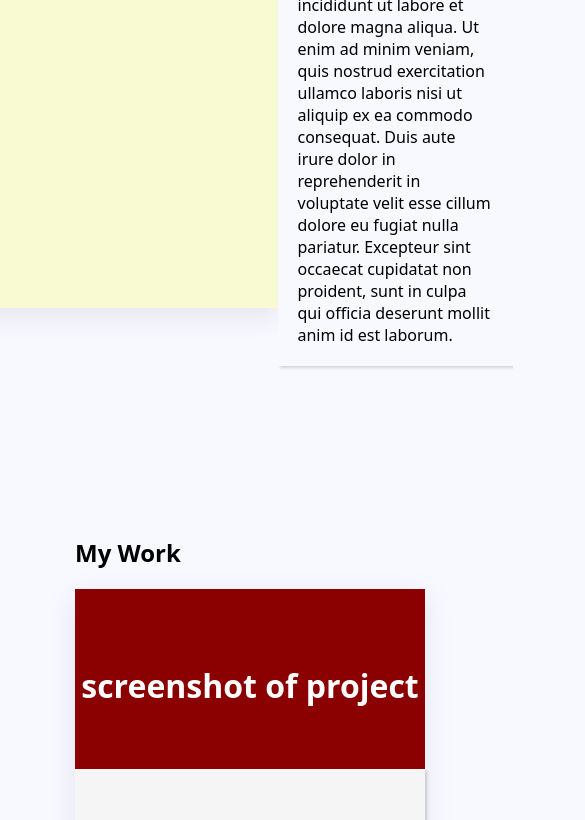
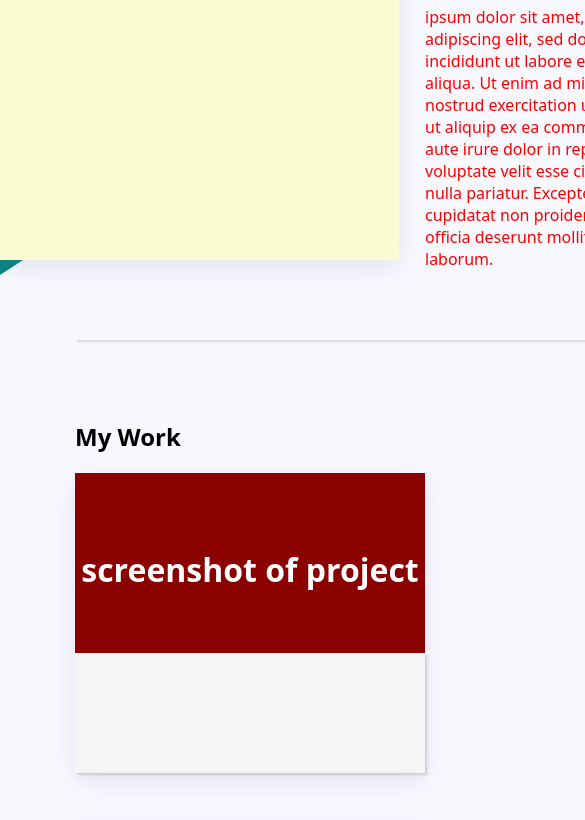
Before and after one commit to davebott-dev/responsive-homepage, a plain HTML site: page index.html in a window 390 px wide. Shown: the part 275-1095 px from the top of the page, 585 px wide, since content can reach past the window. Drawn offline with Linux system fonts and the light colour scheme.

```diff
--- a/index.html
+++ b/index.html
@@ -14,10 +14,11 @@
     <div class="img"></div>
     <div class="about">
       <h1>About Me</h1>
-      Lorem ipsum dolor sit amet, consectetur adipiscing elit, sed do eiusmod tempor incididunt ut labore et dolore
+      <div class="text">ipsum dolor sit amet, consectetur adipiscing elit, sed do eiusmod tempor incididunt ut labore et dolore
       magna aliqua. Ut enim ad minim veniam, quis nostrud exercitation ullamco laboris nisi ut aliquip ex ea commodo
       consequat. Duis aute irure dolor in reprehenderit in voluptate velit esse cillum dolore eu fugiat nulla pariatur.
       Excepteur sint occaecat cupidatat non proident, sunt in culpa qui officia deserunt mollit anim id est laborum.
+        </div>
     </div>
   </header>
 
--- a/style.css
+++ b/style.css
@@ -39,8 +39,6 @@
     gap: 25px;
   }
 
-  .img,
-  .about {}
 
   .about {
     min-height: 300px;
@@ -126,3 +124,83 @@
 .six {
     background: skyblue;
 }
+
+@media screen and (max-width:1315px) {
+  header {
+    position: relative;
+    top: 100px;
+    display: block;
+    margin: auto;
+    align-items: start;
+    padding: 75px;
+  }
+
+  .about {
+    text-align: left;
+    width: 700px;
+    height: 400px;
+    min-width: 300px;
+    min-height: 300px;
+    background: ghostwhite;
+    box-shadow: rgba(0, 0, 0, 0.15) 1.95px 1.95px 2.6px;
+    padding: 20px;
+  }
+
+  h1,
+  .text {
+    position: relative;
+    right: 50px;
+  }
+
+  .img {
+    float: left;
+    position: relative;
+    right: 76px;
+    bottom: 90px;
+    min-width: 400px;
+    min-height: 450px;
+    background: lightgoldenrodyellow;
+    box-shadow: rgba(149, 157, 165, 0.2) 0px 8px 24px;
+  }
+}
+
+
+@media screen and (max-width:920px) {
+  header {
+    position: relative;
+    top: 100px;
+    display: block;
+    margin: auto;
+    align-items: start;
+    padding: 75px;
+  }
+
+  .about {
+    text-align: left;
+    width: 700px;
+    height: 400px;
+    min-width: 300px;
+    min-height: 300px;
+    background: ghostwhite;
+    box-shadow: rgba(0, 0, 0, 0.15) 1.95px 1.95px 2.6px;
+    padding: 20px;
+  }
+
+  h1,
+  .text {
+    color: red;
+    position: relative;
+    right: 50px;
+  }
+
+  .img {
+    float: left;
+    position: relative;
+    right: 76px;
+    bottom: 90px;
+    min-width: 400px;
+    min-height: 450px;
+    background: lightgoldenrodyellow;
+    box-shadow: rgba(149, 157, 165, 0.2) 0px 8px 24px;
+  }
+}
```
